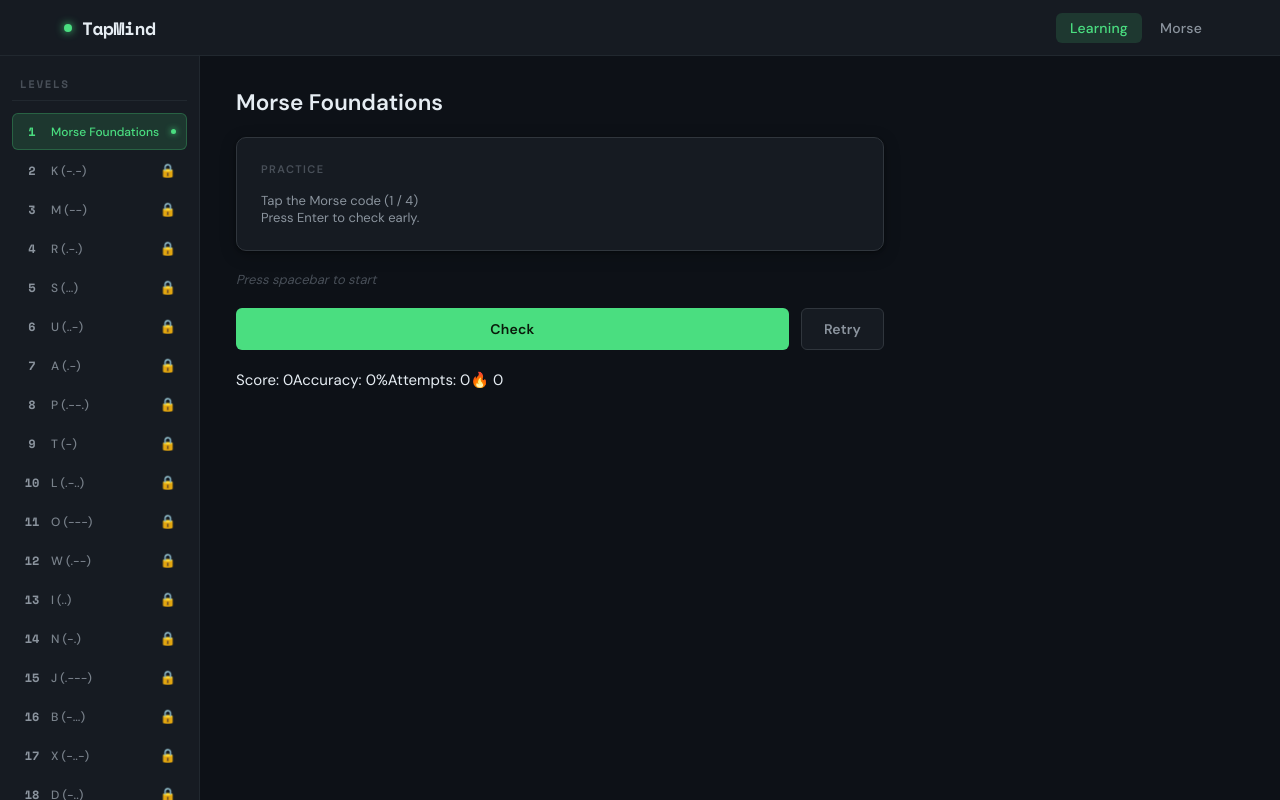
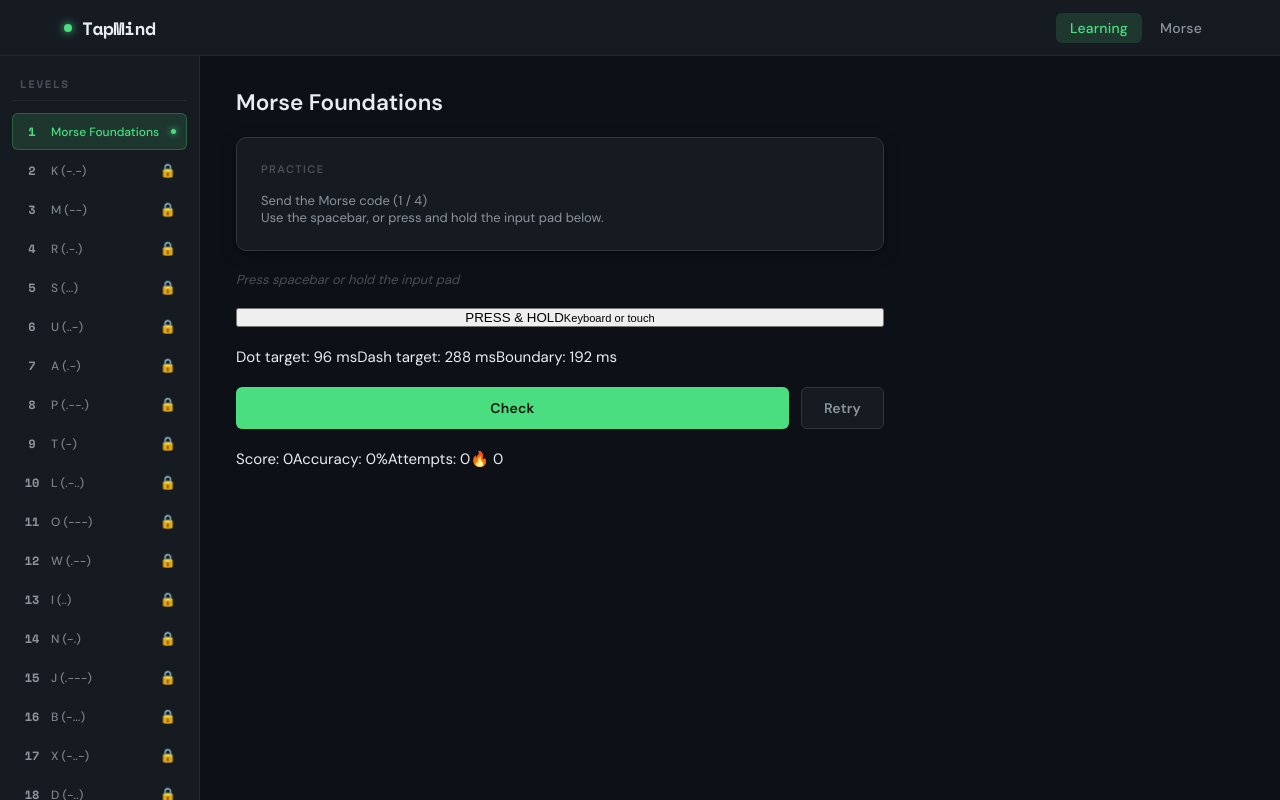
Before and after one commit to kunal2sharma1/Tapmind, a React (Vite) app: page / in a window 1280 px wide. Both pictures are taken after a click on the button "Start Practice →". Built offline with nearby package versions, Linux system fonts and the light colour scheme.

Commit message:
Integrate multi-device Morse input surface

```diff
--- a/src/components/MainContent.jsx
+++ b/src/components/MainContent.jsx
@@ -15,7 +15,19 @@ export default function MainContent({
   recordAttempt,
   completeLevel,
 }) {
-  const { inputSequence, isPressed, resetInput } = useMorseInput();
+  const {
+    inputSequence,
+    isPressed,
+    activeDevice,
+    events,
+    timing,
+    calibration,
+    handlePointerDown,
+    handlePointerUp,
+    handlePointerCancel,
+    resetInput,
+  } = useMorseInput();
+
   const {
     totalScore,
     streak,
@@ -145,9 +157,11 @@ export default function MainContent({
         <section className="card instruction-card">
           <p className="card-label">Practice</p>
           <p className="instruction-hint">
-            Tap the Morse code ({practiceCount + 1} / {target})
+            Send the Morse code ({practiceCount + 1} / {target})
           </p>
-          <p className="instruction-hint">Press Enter to check early.</p>
+          <p className="instruction-hint">
+            Use the spacebar, or press and hold the input pad below.
+          </p>
         </section>
       );
     }
@@ -180,6 +194,7 @@ export default function MainContent({
   }
 
   const showInput = mode === "practice" || mode === "test";
+  const latestEvent = events.at(-1);
 
   return (
     <main className="main-content">
@@ -188,11 +203,12 @@ export default function MainContent({
       {renderInstruction()}
 
       {showInput && (
+        <>
           <div className="input-display" aria-live="polite">
             <div className="symbol-row">
               {inputSequence.length === 0 ? (
                 <span className="input-placeholder-text">
-                Press spacebar to start
+                  Press spacebar or hold the input pad
                 </span>
               ) : (
                 <>
@@ -202,6 +218,36 @@ export default function MainContent({
               )}
             </div>
           </div>
+
+          <button
+            type="button"
+            className={`morse-input-pad ${isPressed ? "is-pressed" : ""}`}
+            onPointerDown={handlePointerDown}
+            onPointerUp={handlePointerUp}
+            onPointerCancel={handlePointerCancel}
+            onPointerLeave={handlePointerCancel}
+            aria-label="Morse input pad. Press and hold for dot or dash."
+          >
+            <span>{isPressed ? "RELEASE" : "PRESS & HOLD"}</span>
+            <small>{activeDevice ? `Input: ${activeDevice}` : "Keyboard or touch"}</small>
+          </button>
+
+          {latestEvent && (
+            <div className="morse-input-meta" aria-live="polite">
+              <span>{latestEvent.symbol === "." ? "DIT" : "DAH"}</span>
+              <span>{Math.round(latestEvent.durationMs)} ms</span>
+              <span>Timing {latestEvent.timingQuality.score}/100</span>
+            </div>
+          )}
+
+          {calibration && timing && (
+            <div className="morse-input-calibration">
+              <span>Dot target: {Math.round(timing.dotMs)} ms</span>
+              <span>Dash target: {Math.round(timing.dashMs)} ms</span>
+              <span>Boundary: {Math.round(calibration.thresholdMs)} ms</span>
+            </div>
+          )}
+        </>
       )}
 
       {renderFeedback()}
@@ -245,7 +291,7 @@ export default function MainContent({
       </div>
 
       {activeNav === "Morse" && (
-        <p className="instruction-hint">Morse input is currently keyboard-first.</p>
+        <p className="instruction-hint">Morse input supports keyboard and pointer devices.</p>
       )}
     </main>
   );
```
Lines whose indentation alone changed are shown as unchanged.
